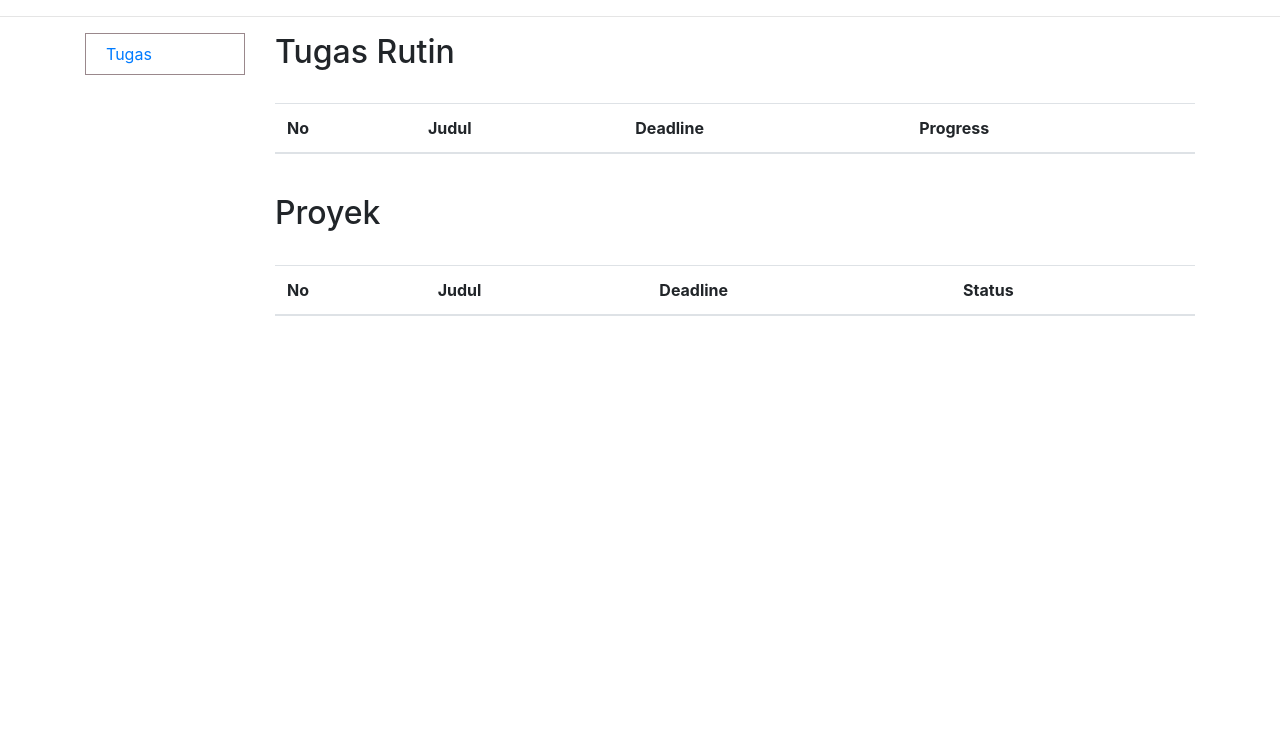
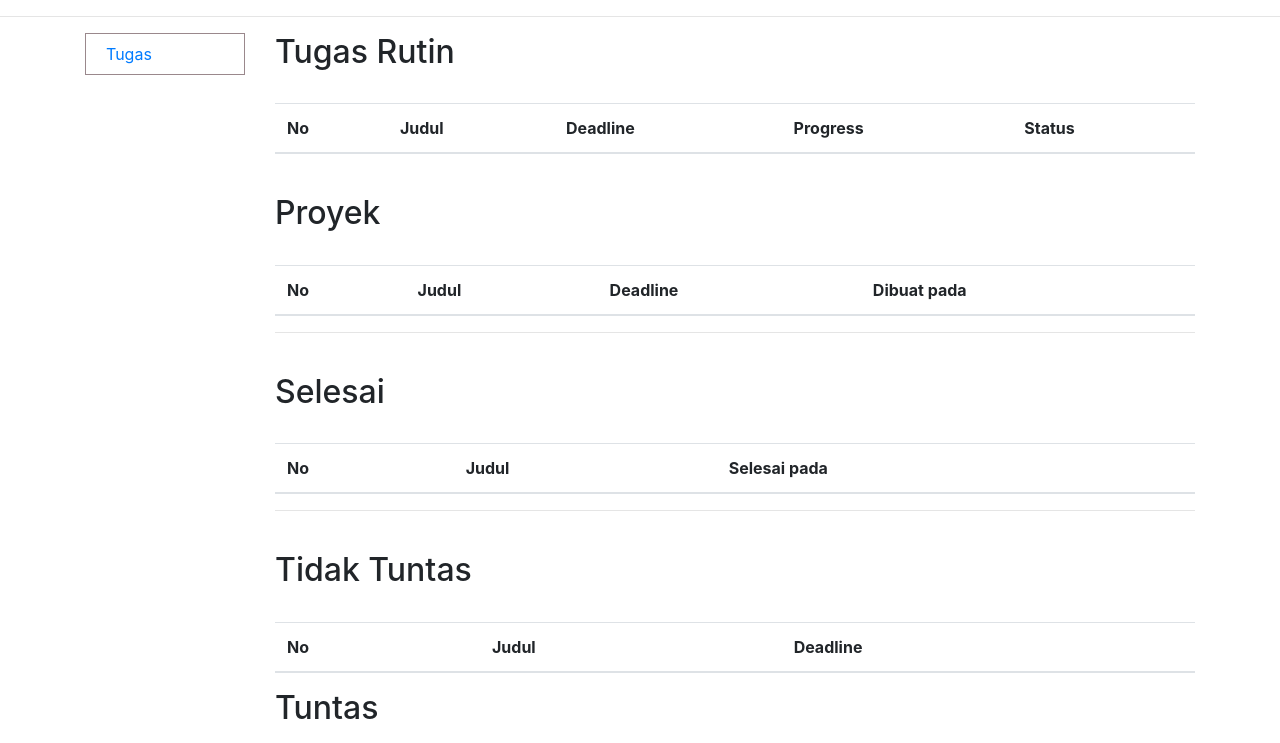
Before and after one commit to difasdfs/dashboardcrisbar, a Django app: page /lihat_tugas/ in a window 1280 px wide. Shown: the part 57-800 px from the top of the page. Run offline with Django 3.2, Linux system fonts and the light colour scheme; a user stored in the database is signed in; data comes from the database, SQL or seed files in the repository; both versions use the stored data as it was after the commit; lists and menus that the app fills with data are empty.

Commit message:
format dt udah pake yang lokal

```diff
--- a/dashboard/logic.py
+++ b/dashboard/logic.py
@@ -46,14 +46,43 @@ def dapatkantugas(user_id):
     tugas_proyek = []
 
     for tugas in tugasnya:
-        if tugas.jenis == "Rutin":
+        if tugas.status != "On Progress":
+            continue
+        elif tugas.jenis == "Rutin":
+            dibuat_pada = tugas.formatwaktu(tugas.dibuat_pada)
             tugas_rutin.append(
-                [tugas, tugas.deadline_tugas(), tugas.progressnya()])
+                [tugas, tugas.deadline_tugas(), tugas.progressnya(), dibuat_pada, tugas.status])
         elif tugas.jenis == "Proyek":
+            dibuat_pada = tugas.formatwaktu(tugas.dibuat_pada)
             tugas_proyek.append(
-                [tugas, tugas.deadline_tugas(), tugas.progressnya()])
+                [tugas, tugas.deadline_tugas(), tugas.progressnya(), dibuat_pada, tugas.status])
+    return (tugas_rutin, tugas_proyek)
 
-    return (tugas_rutin, tugas_proyek)
+
+def tugasselesai(user_id):
+    pengguna = User.objects.get(pk=user_id)
+    tugasnya = pengguna.tugas_set.all()
+    tugas_selesai = []
+
+    for tugas in tugasnya:
+        if tugas.status == "Selesai":
+            selesai_pada = tugas.formatwaktu(tugas.selesai_pada)
+            tugas_selesai.append([tugas, selesai_pada])
+
+    return tugas_selesai
+
+
+def tugasdeadline(user_id):
+    pengguna = User.objects.get(pk=user_id)
+    tugasnya = pengguna.tugas_set.all()
+    tugas_deadline = []
+
+    for tugas in tugasnya:
+        if tugas.status == "Deadline":
+            tugas_deadline.append(
+                [tugas.judul, tugas.formatwaktu(tugas.deadline), tugas.id])
+
+    return tugas_deadline
 
 
 def detailtugas(tugas_id):
@@ -73,3 +102,14 @@ def detailtugas(tugas_id):
         "deadline": deadlinenya,
         "selesai": selesainya
     }
+
+
+def ngecekdeadline():
+    tugas = Tugas.objects.all()
+    for a in tugas:
+        deadline = a.deadline
+        saat_ini = timezone.now()
+        apakah_deadline = (deadline - saat_ini)
+        if (apakah_deadline.days < 0):
+            a.status = "Deadline"
+            a.save()
--- a/dashboard/templates/dashboard/lihat_tugas.html
+++ b/dashboard/templates/dashboard/lihat_tugas.html
@@ -17,6 +17,7 @@
                         <th scope="col">Judul</th>
                         <th scope="col">Deadline</th>
                         <th scope="col">Progress</th>
+                        <th scope="col">Status</th>
                     </tr>
                 </thead>
                 <tbody>
@@ -26,6 +27,7 @@
                         <td><a href="{% url 'detail_tugas' tugasr.0.id %}">{{tugasr.0.judul}}</a></td>
                         <td>{{tugasr.1}}</td>
                         <td>{{tugasr.2}}</td>
+                        <td>{{tugasr.4}}</td>
                     </tr>
                     {% endfor %}
                 </tbody>
@@ -40,7 +42,7 @@
                         <th scope="col">No</th>
                         <th scope="col">Judul</th>
                         <th scope="col">Deadline</th>
-                        <th scope="col">Status</th>
+                        <th scope="col">Dibuat pada</th>
                     </tr>
                 </thead>
                 <tbody>
@@ -49,12 +51,57 @@
                         <th scope="row">{{forloop.counter}}</th>
                         <td><a href="{% url 'detail_tugas' tugasp.0.id %}">{{tugasp.0.judul}}</a></td>
                         <td>{{tugasp.1}}</td>
-                        <td>{{tugasp.0.status}}</td>
+                        <td>{{tugasp.3}}</td>
                     </tr>
                     {% endfor %}
                 </tbody>
             </table>
 
+            <hr><br>
+            <h2>Selesai</h2>
+            <br>
+            <table class="table">
+                <thead>
+                    <tr>
+                        <th scope="col">No</th>
+                        <th scope="col">Judul</th>
+                        <th scope="col">Selesai pada</th>
+                    </tr>
+                </thead>
+                <tbody>
+                    {% for tugasselesai in tugas_selesai %}
+                    <tr>
+                        <th scope="row">{{forloop.counter}}</th>
+                        <td><a href="{% url 'detail_tugas' tugasselesai.0.id %}">{{tugasselesai.0.judul}}</a></td>
+                        <td>{{tugasselesai.1}}</td>
+                    </tr>
+                    {% endfor %}
+                </tbody>
+            </table>
+
+            <hr><br>
+            <h2>Tidak Tuntas</h2>
+            <br>
+            <table class="table">
+                <thead>
+                    <tr>
+                        <th scope="col">No</th>
+                        <th scope="col">Judul</th>
+                        <th scope="col">Deadline</th>
+                    </tr>
+                </thead>
+                <tbody>
+                    {% for tugasdeadline in tugas_deadline %}
+                    <tr>
+                        <th scope="row">{{forloop.counter}}</th>
+                        <td><a href="{% url 'detail_tugas' tugasdeadline.2 %}">{{tugasdeadline.0}}</a></td>
+                        <td>{{tugasdeadline.1}}</td>
+                    </tr>
+                    {% endfor %}
+                </tbody>
+            </table>
+
+            <h2>Tuntas</h2>
         </div>
     </div>
 </div>
--- a/dashboard/views.py
+++ b/dashboard/views.py
@@ -1,9 +1,9 @@
 from django.shortcuts import render, redirect
-from django.contrib.auth import authenticate, login, logout, get_user_model
 from django.contrib.auth.models import User
 from django.contrib.auth.forms import UserCreationForm
 from django.contrib.auth.decorators import login_required
 from django.contrib.auth.models import Group
+from django.contrib.auth import authenticate, login, logout, get_user_model
 from django.contrib import messages
 from django.utils import timezone
 
@@ -18,6 +18,7 @@ from .models import *
 
 @unauthenticated_user
 def loginpage(request):
+    ngecekdeadline()
     context = {}
     # jika metode request adalah post
     if request.method == 'POST':
@@ -156,7 +157,7 @@ def masukkantugas(request, user_id):
             selesai=0,
             acc=0
         )
-        return redirect('manager')
+        return redirect('tugas_staff')
 
     KelasStaff = get_user_model()
     objek_staff = KelasStaff.objects.get(pk=user_id)
@@ -167,10 +168,41 @@ def masukkantugas(request, user_id):
     return render(request, 'dashboard/inputtugas.html', context)
 
 
+@ login_required(login_url='login')
+def tugas_staff(request):
+
+    context = {}
+    if not apamanager(request.user):
+        return redirect('staff')
+
+    nama = request.user.first_name
+    bagian = bagianapa(request.user)
+    anggota = anggotabagian(nama, bagian)
+    context['nama'] = nama
+
+    tugas_pengguna = []
+
+    for user in anggota:
+        nama_user = user.first_name
+        nama_tugas = user.tugas_set.all()
+
+        for tugasnya in nama_tugas:
+            judul = tugasnya.judul
+            progress = tugasnya.progressnya()
+            deadline = tugasnya.deadline_tugas()
+            id_tugas = tugasnya.id
+            tugas_pengguna.append(
+                [nama_user, judul, progress, deadline, id_tugas])
+
+    context['tugas_pengguna'] = tugas_pengguna
+
+    return render(request, 'dashboard/tugas_staff.html', context)
+
+
 """ STAFF """
 
 
-@login_required(login_url='login')
+@ login_required(login_url='login')
 def staff(request):
     nama = request.user.first_name
     context = {'nama': nama}
@@ -179,17 +211,19 @@ def staff(request):
     return render(request, 'dashboard/staff.html', context)
 
 
-@login_required(login_url='login')
+@ login_required(login_url='login')
 def lihat_tugas(request):
 
     if apamanager(request.user):
         return redirect('manager')
 
     tugas_rutin, tugas_proyek = dapatkantugas(request.user.id)
+    tugas_selesai = tugasselesai(request.user.id)
+    tugas_deadline = tugasdeadline(request.user.id)
 
     nama = request.user.first_name
     context = {'nama': nama, 'tugas_rutin': tugas_rutin,
-               'tugas_proyek': tugas_proyek}
+               'tugas_proyek': tugas_proyek, 'tugas_selesai': tugas_selesai, 'tugas_deadline': tugas_deadline}
     return render(request, 'dashboard/lihat_tugas.html', context)
 
 
@@ -201,23 +235,16 @@ def detail_tugas(request, tugas_id):
 
     if request.method == 'POST':
         a = Tugas.objects.get(pk=tugas_id)
-        a.selesai += 1
-        a.save()
+        if (a.kuantitas > a.selesai) and a.status != 'Deadline':
+            a.selesai += 1
+            if (a.kuantitas == a.selesai) and (a.selesai > a.acc):
+                a.status = 'Selesai'
+                a.selesai_pada = timezone.now()
+                a.save()
+            a.save()
 
     nama = request.user.first_name
     context = detailtugas(tugas_id)
     context['nama'] = nama
 
     return render(request, 'dashboard/detail_tugas.html', context)
-
-
-@login_required(login_url='login')
-def tugas_staff(request):
-
-    if not apamanager(request.user):
-        return redirect('staff')
-
-    nama = request.user.first_name
-    context = {}
-    context['nama'] = nama
-    return render(request, 'dashboard/tugas_staff.html', context)
```
Also changed, not shown: dashboard/models.py (+27 -12 lines), dashboard/templates/dashboard/tugas_staff.html (+24 -0 lines), dashboard/migrations/0006_auto_20201206_2153.py (added), dashboard/migrations/0007_tugas_selesai_pada.py (added), dashboard/migrations/0008_auto_20201208_2205.py (added), dashboard/migrations/0009_auto_20201208_2225.py (added), db.sqlite3.
